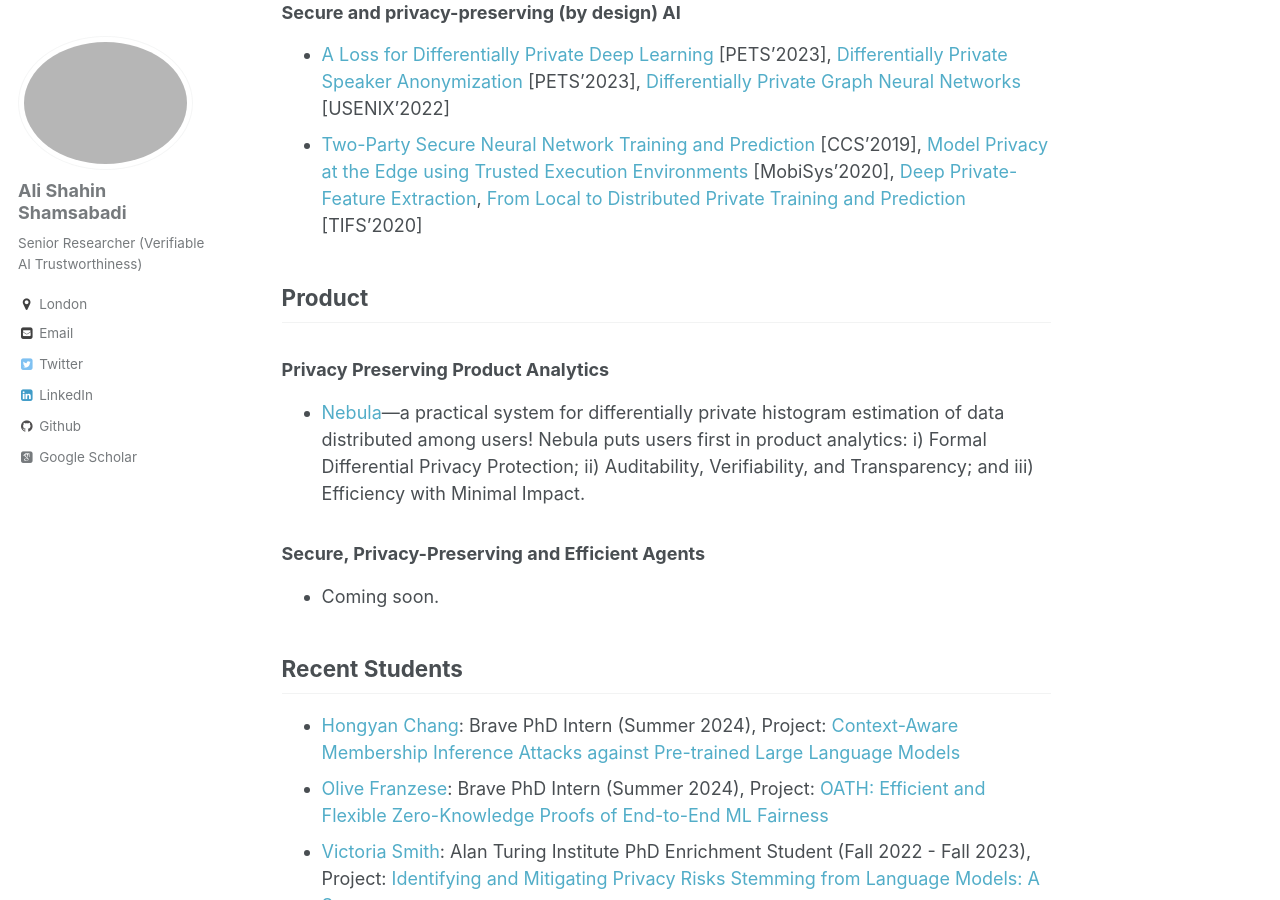
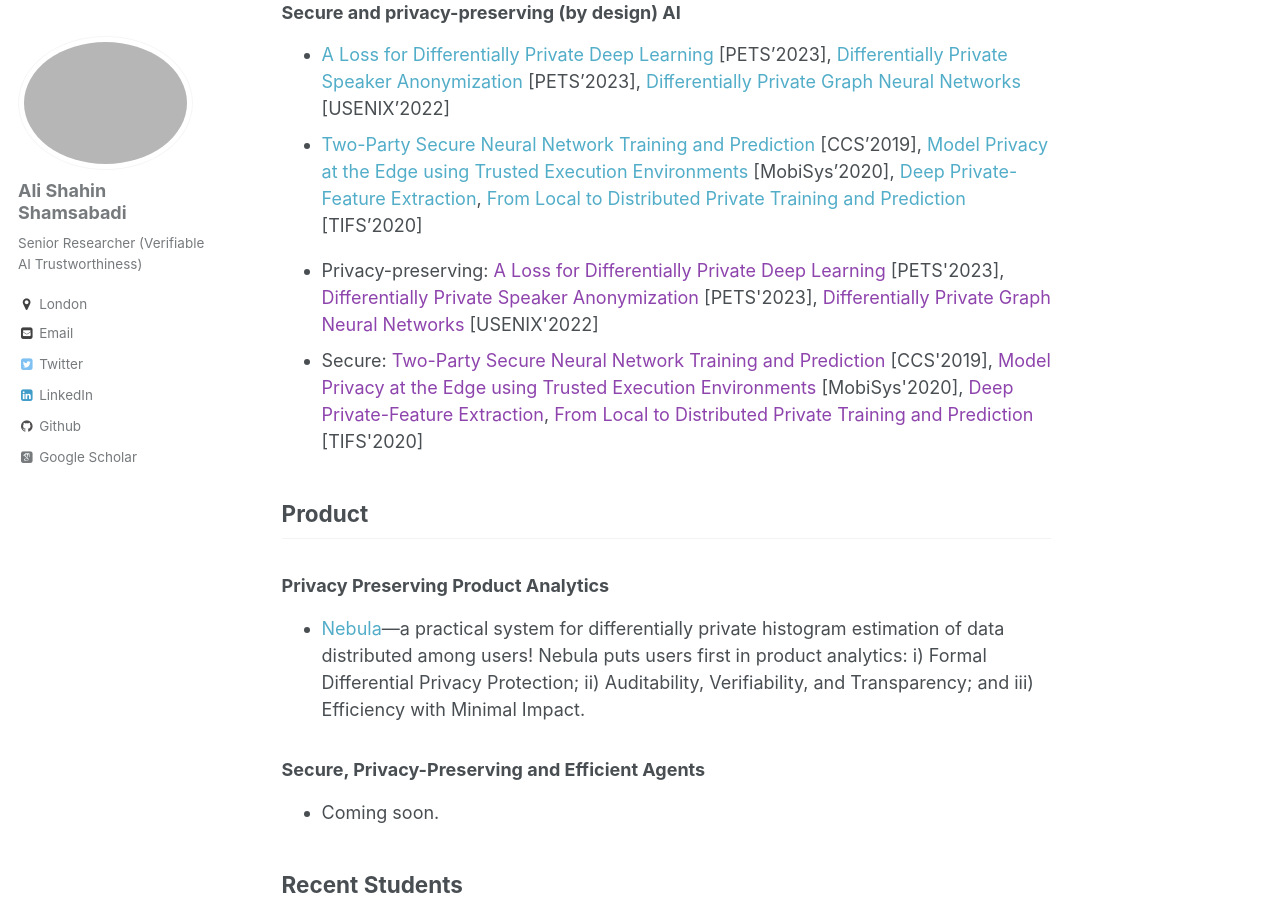
Before and after one commit to AliShahin/AliShahin.github.io, a Jekyll site: the page built from _pages/about.md, in a window 1280 px wide and 900 px high, scrolled down 1530 px. Built offline with Jekyll 4.4.1, drawn with Linux system fonts in a browser that asks for light colours; some web fonts are replaced.

Commit message:
Update about.md

```diff
--- a/_pages/about.md
+++ b/_pages/about.md
@@ -72,7 +72,19 @@ My research initiates a fundamental question:
 - [A Loss for Differentially Private Deep Learning](https://petsymposium.org/popets/2023/popets-2023-0083.pdf) [PETS'2023], [Differentially Private Speaker Anonymization](https://arxiv.org/pdf/2202.11823.pdf) [PETS'2023], [Diﬀerentially Private Graph Neural Networks](https://arxiv.org/pdf/2203.00949.pdf) [USENIX'2022]
 - [Two-Party Secure Neural Network Training and Prediction](https://arxiv.org/pdf/1907.03372) [CCS'2019], [Model Privacy at the Edge using Trusted Execution Environments](https://arxiv.org/pdf/2004.05703) [MobiSys'2020], [Deep Private-Feature Extraction](https://arxiv.org/pdf/1802.03151.pdf), [From Local to Distributed Private Training and Prediction](https://arxiv.org/pdf/2004.05574) [TIFS'2020]
 
-
+<ul>
+  <li>Privacy-preserving:
+    <a href="https://petsymposium.org/popets/2023/popets-2023-0083.pdf" style="color:#8e44ad;">A Loss for Differentially Private Deep Learning</a> [PETS'2023],
+    <a href="https://arxiv.org/pdf/2202.11823.pdf" style="color:#8e44ad;">Differentially Private Speaker Anonymization</a> [PETS'2023],
+    <a href="https://arxiv.org/pdf/2203.00949.pdf" style="color:#8e44ad;">Differentially Private Graph Neural Networks</a> [USENIX'2022]
+  </li>
+  <li>Secure:
+    <a href="https://arxiv.org/pdf/1907.03372" style="color:#8e44ad;">Two-Party Secure Neural Network Training and Prediction</a> [CCS'2019],
+    <a href="https://arxiv.org/pdf/2004.05703" style="color:#8e44ad;">Model Privacy at the Edge using Trusted Execution Environments</a> [MobiSys'2020],
+    <a href="https://arxiv.org/pdf/1802.03151.pdf" style="color:#8e44ad;">Deep Private-Feature Extraction</a>,
+    <a href="https://arxiv.org/pdf/2004.05574" style="color:#8e44ad;">From Local to Distributed Private Training and Prediction</a> [TIFS'2020]
+  </li>
+</ul>
 
 
 ## Product
```
